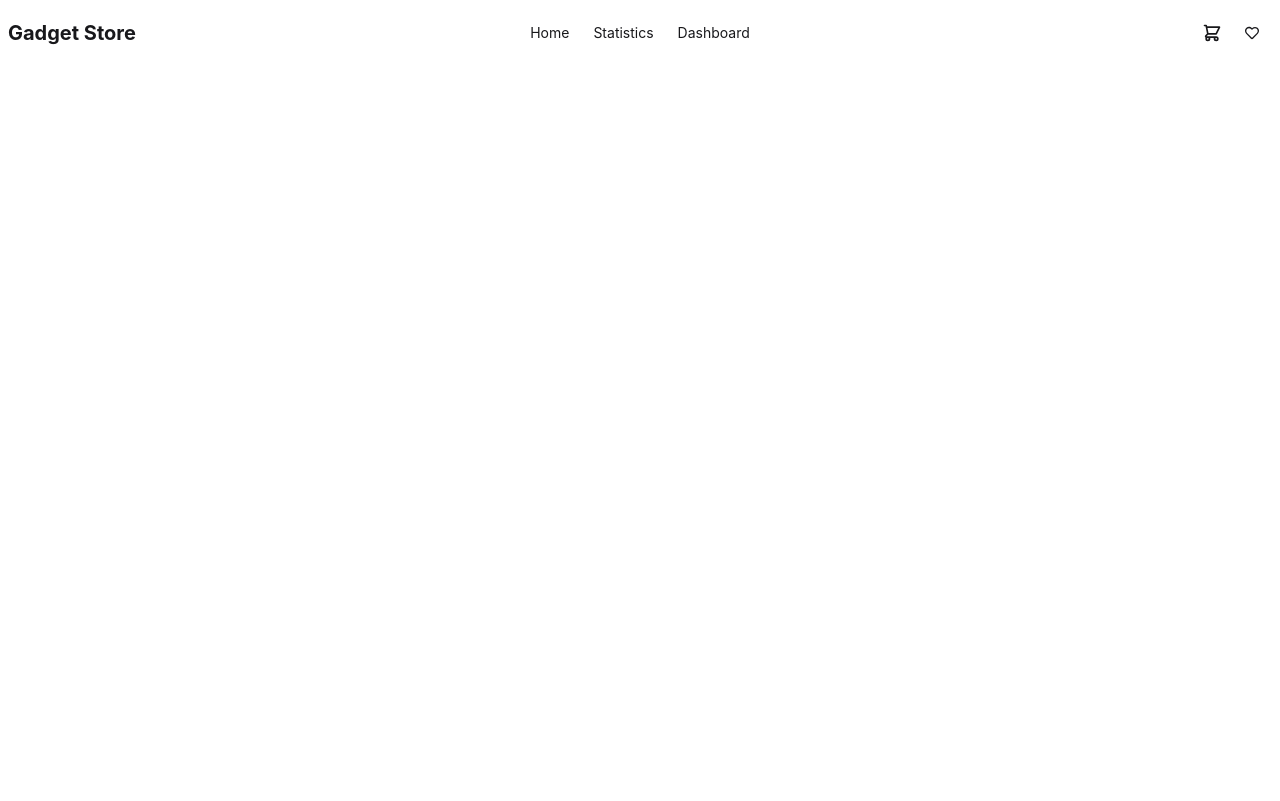
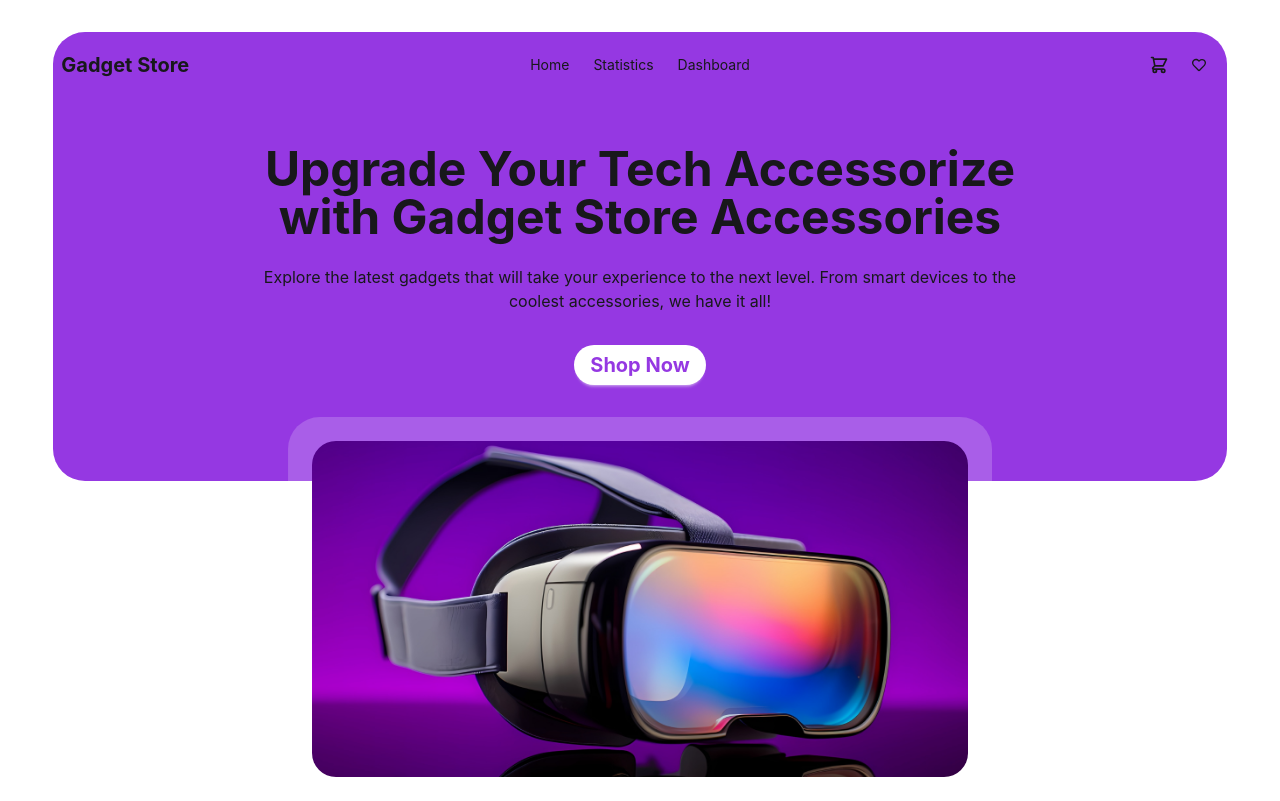
Before and after one commit to sagorteasc/Gadget-Store, a React (Vite) app: page / in a window 1280 px wide. Built offline with nearby package versions, Linux system fonts and the light colour scheme.

Commit message:
add banner section

```diff
--- /dev/null
+++ b/src/components/Banner/Banner.jsx
@@ -0,0 +1,21 @@
+import bannerImage from '../../assets/banner.jpg'
+
+const Banner = () => {
+    return (
+        <div>
+            <div className="bg-[#9538E2] rounded-b-4xl h-full py-12 relative">
+                <div className="w-4/6 mx-auto text-center">
+                    <h3 className="font-bold text-4xl pb-6 lg:text-5xl">Upgrade Your Tech Accessorize with Gadget Store Accessories</h3>
+                    <p>Explore the latest gadgets that will take your experience to the next level. From smart devices to the coolest accessories, we have it all!</p>
+                    <button className="btn bg-white text-[#9538E2] border-none rounded-4xl font-bold text-xl mt-8 mb-12">Shop Now</button>
+                </div>
+
+                <div className='bg-[#FFFFFF30] p-6 w-4/5 h-96 rounded-4xl absolute -translate-x-1/2 left-1/2 top-11/12 md:top-5/6 md:w-3/5'>
+                    <img className='rounded-3xl w-full h-full lg:object-cover' src={bannerImage} alt="" />
+                </div>
+            </div>
+        </div>
+    );
+};
+
+export default Banner;
--- a/src/components/NavBar/NavBar.jsx
+++ b/src/components/NavBar/NavBar.jsx
@@ -1,17 +1,17 @@
 import { FaRegHeart } from "react-icons/fa";
 import { Link } from "react-router-dom";
 
-const NavBar = () => {
+const NavBar = ({ className }) => {
 
     const navList = <>
-        <li><Link to={""}>Home</Link></li>
-        <li><Link to={""}>Statistics</Link></li>
+        <li><Link to={"/"}>Home</Link></li>
+        <li><Link to={"/statistics"}>Statistics</Link></li>
         <li><Link to={""}>Dashboard</Link></li>
     </>
 
     return (
         <div>
-            <div className="navbar bg-base-100">
+            <div className={`navbar ${className}`}>
                 <div className="navbar-start">
                     <div className="dropdown">
                         <div tabIndex={0} role="button" className="btn btn-ghost lg:hidden">
--- a/src/components/Root/Root.jsx
+++ b/src/components/Root/Root.jsx
@@ -1,10 +1,15 @@
+import { Outlet, useLocation } from "react-router-dom";
 import NavBar from "../NavBar/NavBar";
 
 const Root = () => {
+
+    const location = useLocation();
+
     return (
         <div>
-            <div className="max-w-385 mx-auto">
-                <NavBar></NavBar>
+            <div className="max-w-405 mx-auto mt-8 w-11/12">
+                <NavBar className={location.pathname === "/" ? "bg-[#9538E2] rounded-t-4xl" : "bg-base-100 rounded-none"}></NavBar>
+                <Outlet></Outlet>
             </div>
         </div>
     );
```
Also changed, not shown: src/main.jsx (+8 -1 lines).
